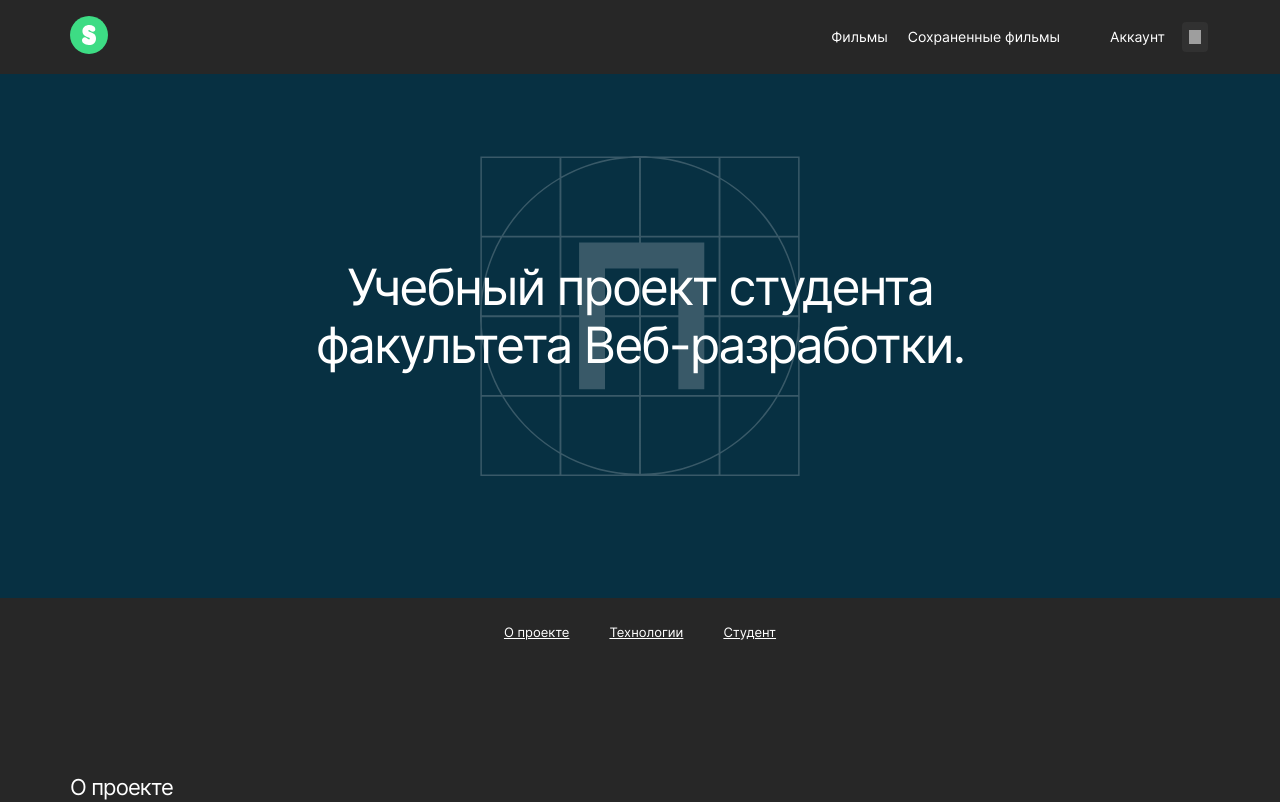
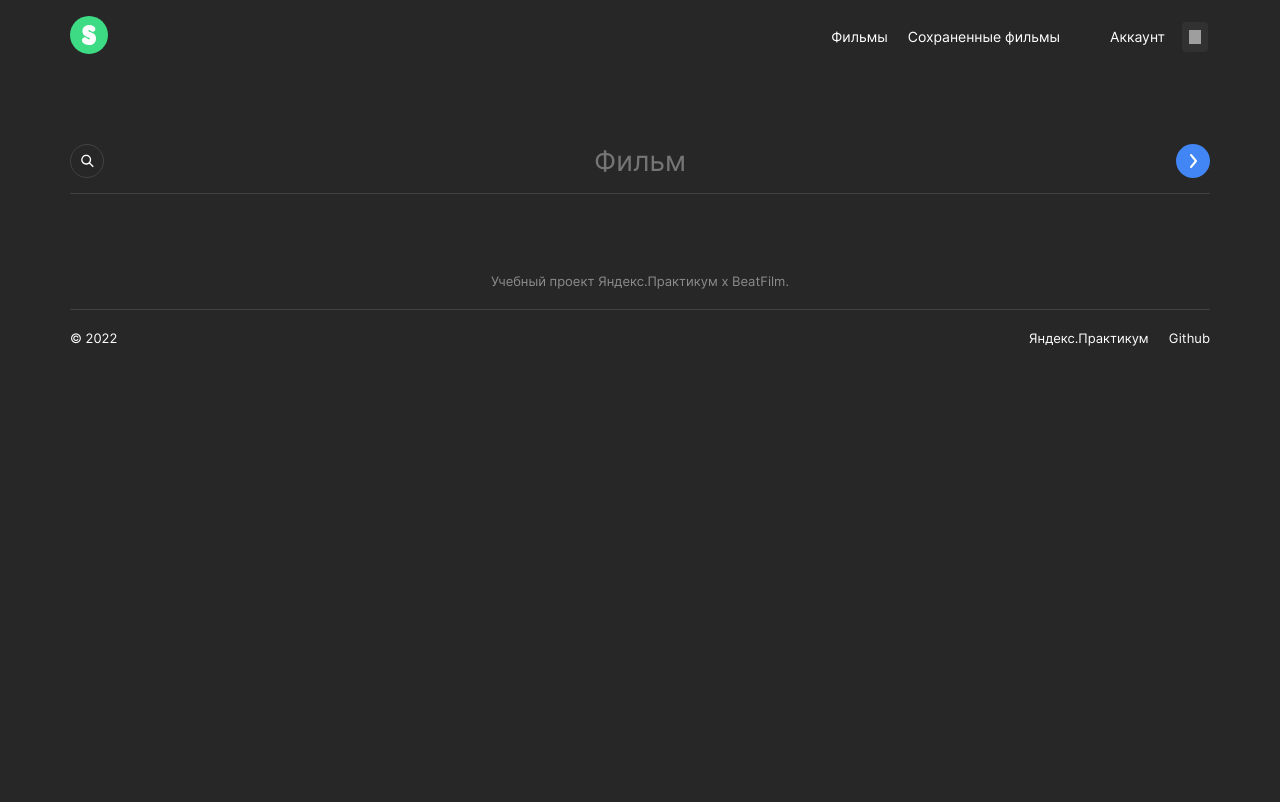
Before and after one commit to litvinovsl/movies-explorer-frontend, a React (Create React App) app: page /movies in a window 1280 px wide. Shown: the top 802 px of the page. Built offline with nearby package versions, Linux system fonts and the light colour scheme; grey boxes are pictures that could not be loaded.

Commit message:
create Movies and SearchForm component

```diff
--- a/src/components/App.js
+++ b/src/components/App.js
@@ -1,5 +1,6 @@
 import Header from "./Header/Header";
 import Main from "./Main/Main";
+import Movies from "./Movies/Movies";
 import Footer from "./Footer/Footer";
 import { Route, Redirect, Switch, useHistory } from "react-router-dom";
 
@@ -8,7 +9,14 @@ function App() {
   return (
     <div>
       <Header />
-      <Main />
+      <Switch>
+        <Route exact path="/">
+          <Main />
+        </Route>
+        <Route  path="/movies">
+          <Movies />
+        </Route>
+      </Switch>
       <Footer />
     </div>
   );
--- a/src/components/Header/Header.js
+++ b/src/components/Header/Header.js
@@ -14,7 +14,7 @@ function Header() {
       </Link>
       <div className='header__links-and-button'>
         <nav className='header__links'>
-          <Link to="/films" className='header__link'>Фильмы</Link>
+          <Link to="/movies" className='header__link'>Фильмы</Link>
           <Link to="/films/me" className='header__link'>Сохраненные фильмы</Link>
         </nav>
         <Link to="/profile" className='header__profile'>
--- /dev/null
+++ b/src/components/Movies/Movies.css
@@ -0,0 +1,6 @@
+.movies{
+    padding-left: 70px;
+    padding-right: 70px;
+    display: flex;
+    flex-direction: column;
+}
--- /dev/null
+++ b/src/components/Movies/Movies.js
@@ -0,0 +1,13 @@
+import React from 'react';
+import './Movies.css';
+import SearchForm from '../SearchForm/SearchForm';
+
+function Movies() {
+    return (
+        <main className='movies'>
+            <SearchForm />
+        </main>
+    );
+}
+
+export default Movies;
--- /dev/null
+++ b/src/components/SearchForm/SearchForm.css
@@ -0,0 +1,43 @@
+.search-form{
+    padding-top: 70px;
+}
+.search-form__conteiner{
+    width: 100%;
+    border-bottom: 1px solid #424242;
+    display: flex;
+    flex-direction: row;
+    padding-bottom: 15px;
+}
+
+.search-form__serch-icon{
+}
+
+.search-form__input{
+    width: 100%;
+    border: none;
+    background-color: transparent;
+    text-align: center;
+    font-weight: 500;
+    font-size: 28px;
+    line-height: 32px;
+    color: #8B8B8B;
+}
+.search-form__input:focus {
+	outline: none;
+}
+
+.search-form__submit{
+    border: none;
+    background-color: transparent;
+    width: 34px;
+    height: 34px;
+    left: 20px;
+    cursor: pointer;
+    margin: 0;
+    padding: 0;
+    transition: opacity .3s ease-in-out;
+}
+
+.search-form__submit:hover {
+    opacity: .6;
+}
--- /dev/null
+++ b/src/components/SearchForm/SearchForm.js
@@ -0,0 +1,24 @@
+import React from 'react';
+import { Switch, Route } from 'react-router-dom';
+import './SearchForm.css';
+import searchIcon from '../../images/icon-search.svg';
+import submitIcon from '../../images/search-submit-button.svg';
+
+function SearchForm() {
+    return (
+        <Switch>
+            <Route path='/movies'>
+                <form className='search-form' name='movies-search-form' noValidate>
+                    <div className='search-form__conteiner'>
+                        <img className='search-form__serch-icon' src={searchIcon} alt='' />
+                        <input className='search-form__input' type='text' id='movie-input' placeholder='Фильм' />
+                        <button className='search-form__submit' type='submit'><img src={submitIcon} alt='' /></button>
+                    </div>
+                    {/* <input type='checkbox' className='filter__checkbox' name='filterCheckbox'/> */}
+                </form>
+            </Route>
+        </Switch>
+    );
+}
+
+export default SearchForm;
```
Also changed, not shown: src/images/icon-search.svg (added), src/images/search-submit-button.svg (added).
